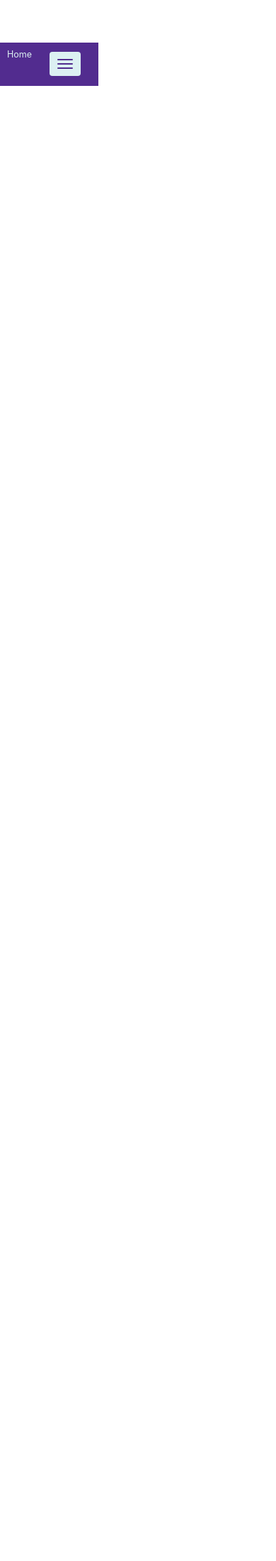
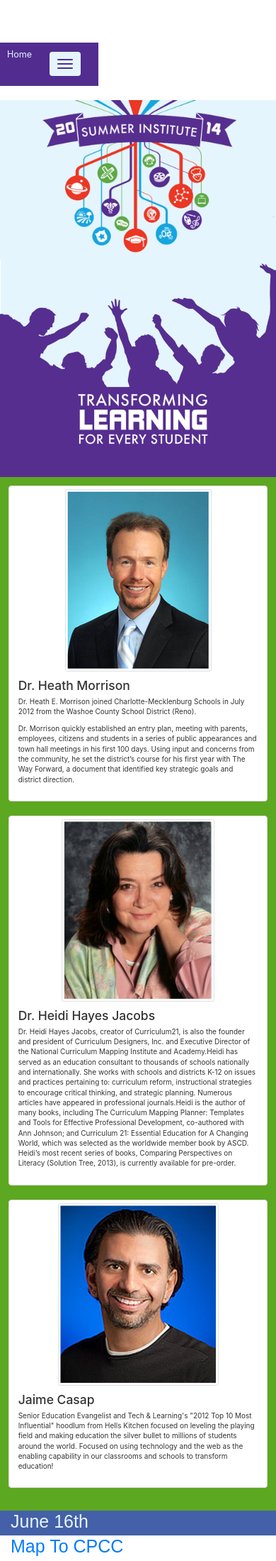
Before and after one commit to cms-jakes/SI14_MobileResponsiveSite, a PHP site: page / in a window 390 px wide. Shown: the top 2199 px of the page at 71% size. Before the commit the page ends 121 px from the top, so only its background shows below. Run offline with PHP 8.4, Linux system fonts and the light colour scheme; some libraries are stand-ins or nearby versions; grey boxes are pictures that could not be loaded.

Commit message:
skeleton of content paceholders up.

```diff
--- a/css/custom.css
+++ b/css/custom.css
@@ -1,12 +1,26 @@
-nav a {background-color:#522c8f; color:#dcf0f2}
-.navbar {background-color:#522c8f; color:#dcf0f2}
-.navbar-nav > li > a {color: #dcf0f2;font-family:futura}
+nav a {background-color:#522c8f; color:#e5f5fd}
+.navbar {background-color:#522c8f; color:#e5f5fd}
+.navbar-nav > li > a {color: #e5f5fd;font-family:futura}
 .navbar-nav a:hover {color: #5ca820 !important; background-color:#522c8f !important}
 .dropdown {color:#522c8f}
 .dropdown-toggle {background-color:#522c8f !important}
 .dropdown-menu {color:#522c8f !important; background-color:#fff !important; font-family:futura}
 .dropdown-menu >li > a {color:#522c8f !important; background-color:#fff !important; font-family:futura; font-weight:bold}
 .dropdown-menu >li > a:hover {color:#5ca820 !important; background-color:#522c8f !important; font-family:futura; font-weight:bold}
-.navbar-toggle {background-color:#dcf0f2}
+.navbar-toggle {background-color:#e5f5fd}
 .navbar .navbar-toggle .icon-bar {background-color: #522c8f;}
-body {background-color:#dcf0f2}
+body {background-color:#e5f5fd}
+.btn .btn-primary > a {margin-left: auto; margin-right: auto; font-family:Futura, "Trebuchet MS", Arial, sans-serif;}
+
+.header {margin-left: auto; margin-right: auto; margin-bottom: 0}
+
+@font-face { font-family: "Kimberley"; src: url(http://www.princexml.com/fonts/larabie/ » kimberle.ttf) format("truetype"); } h1 { font-family: "Kimberley", sans-serif }
+@font-family-base {font-family:Futura, "Trebuchet MS", Arial, sans-serif;}
+
+.green {background-color:#5ca820 !important; color:#fff !important; margin-bottom:0px}
+.purple {background-color:#522c8f}
+.blue {background-color:#4460a8; color:#e5f5fd; margin-top:0px}
+.ltblue {background-color:#522c8f}
+.red {background-color:#ed341f}
+
+#keynotes {padding:3%;}
--- a/index.html
+++ b/index.html
@@ -5,6 +5,8 @@
     <title>CMS Summer Institute '14</title>
     <meta name="viewport" content="width=device-width, initial-scale=1.0">
     <meta name="description" content="Transforming Learning for Every Student">
+<!-- Not sure about "viewport" -->
+    <meta name="viewport" content="width=device-width, initial-scale=1, maximum-scale=1, user-scalable=no">
 	<link rel="shortcut icon" href="favicon.ico"/>
     <link href="css/bootstrap.min.css" rel="stylesheet">
     <link href="css/custom.css" rel="stylesheet">
@@ -41,32 +43,90 @@ ript>
     <!-- Collect the nav links, forms, and other content for toggling -->
     <div class="collapse navbar-collapse" id="navbar-collapse-1">
       <ul class="nav navbar-nav">
-        <li><a href="#">Theme</a></li>
-        <li><a href="#">Keynote Speakers</a></li>
+        <li><a href="#theme">Theme</a></li>
+        <li><a href="#keynotes">Keynote Speakers</a></li>
         <li class="dropdown">
           <a href="#" class="dropdown-toggle" data-toggle="dropdown">Schedule of Presentations<b class="caret"></b></a>
           <ul class="dropdown-menu">
-            <li><a href="#">June 16th</a></li>
-            <li><a href="#">June 17th</a></li>
-            <li><a href="#">June 18th</a></li>
-            <li><a href="#">June 19th</a></li>
+            <li><a href="#June 16th">June 16th</a></li>
+            <li><a href="#June 17th">June 17th</a></li>
+            <li><a href="#June 18th">June 18th</a></li>
+            <li><a href="#June 19th">June 19th</a></li>
             	<li class="divider"></li>
-			<li><a href="#">June 23rd</a></li>
-            <li><a href="#">June 24th</a></li>
-            <li><a href="#">June 25th</a></li>
-            <li><a href="#">June 26th</a></li>
+			<li><a href="#June 23rd">June 23rd</a></li>
+            <li><a href="#June 24th">June 24th</a></li>
+            <li><a href="#June 25th">June 25th</a></li>
+            <li><a href="#June 26th">June 26th</a></li>
           </ul>
         </li>
+        <li><a href="#maps">Maps</li>
       </ul>
     </div><!-- /.navbar-collapse -->
   </div><!-- /.container-fluid -->
 </nav>
 </div>
+<img src="images/SI_LogoTop.png" class="header img-responsive" >
+<div id="theme">
 
+<img src="images/SI_LogoBottom.png" class="header img-responsive" >
 
+</div>
 
+<!-- Keynotes -->
+<div class="green" id="keynotes">
+<div class="row">
+<div class="col-md-4">
+	<div class="thumbnail">
+	<img src="images/morrison.jpg" class="img-thumbnail"/>
+	<div class="caption"><h3>Dr. Heath Morrison</h3><p>Dr. Heath E. Morrison joined Charlotte-Mecklenburg Schools in July 2012 from the Washoe County School District (Reno).</p><p>Dr. Morrison quickly established an entry plan, meeting with parents, employees, citizens and students in a series of public appearances and town hall meetings in his first 100 days. Using input and concerns from the community, he set the district’s course for his first year with The Way Forward, a document that identified key strategic goals and district direction.</p>
+	</div>
+</div>
+</div>
+<div class="col-md-4">
+	<div class="thumbnail">
+		<img src="images/hayes.jpg" class="img-thumbnail">
+		<div class="caption"><h3>Dr. Heidi Hayes Jacobs</h3><p>Dr. Heidi Hayes Jacobs, creator of Curriculum21, is also the founder and president of Curriculum Designers, Inc. and Executive Director of the National Curriculum Mapping Institute and Academy.Heidi has served as an education consultant to thousands of schools nationally and internationally. She works with schools and districts K-12 on issues and practices pertaining to: curriculum reform, instructional strategies to encourage critical thinking, and strategic planning. Numerous articles have appeared in professional journals.Heidi is the author of many books, including The Curriculum Mapping Planner: Templates and Tools for Effective Professional Development, co-authored with Ann Johnson; and Curriculum 21: Essential Education for A Changing World, which was selected as the worldwide member book by ASCD.  Heidi’s most recent series of books, Comparing Perspectives on Literacy (Solution Tree, 2013), is currently available for pre-order.</p>
+		</div>
+	</div>
+</div>
+<div class="col-md-4">
+	<div class="thumbnail">
+	<img src="images/casap.jpg" class="img-thumbnail">
+	<div class="caption"><h3>Jaime Casap</h3><p>Senior Education Evangelist and Tech & Learning's "2012 Top 10 Most Influential" hoodlum from Hells Kitchen focused on leveling the playing field and making education the silver bullet to millions of students around the world. Focused on using technology and the web as the enabling capability in our classrooms and schools to transform education!</p>	</div>
+</div>
+</div>
+</div>
+</div>
 
+<!-- End Keynotes -->
 
+<!-- June 16th -->
+<div class="blue" id="June 16th">
+	<div class="container">
+		<h1>June 16th</h1>
+	</div>
+</div>
+<!-- June 17th -->
+<!-- June 18th -->
+<!-- June 19th -->
+<!-- June 23rd -->
+<!-- June 24th -->
+<!-- June 25th -->
+<!-- June 26th -->
+
+<!--Maps -->
+<div class="white" id="maps">
+	<div class="container">
+		<div>
+			<h1>Map To CPCC</h1>
+			<iframe src="https://www.google.com/maps/embed?pb=!1m14!1m8!1m3!1d26073.143073195653!2d-80.825558!3d35.227813!3m2!1i1024!2i768!4f13.1!3m3!1m2!1s0x0%3A0xdf782956a4f2a05a!2sCentral+Piedmont+Community+College+-+Central+Campus!5e0!3m2!1sen!2sus!4v1395891196303" width="100%" height="450" frameborder="0" style="border:0"></iframe>
+		</div>
+		<div>
+			<a href="https://www.cpcc.edu/campuses/central/images/central_map"><button type="button" class="btn btn-primary center">Download Campus Map</button></a>
+
+		</div>
+	</div>
+</div>
 <!-- javaScript-->
 	<script src="http://code.jquery.com/jquery-latest.min.js"></script>
 	<script src="js/bootstrap.min.js"></script>
```
Also changed, not shown: images/Casap.jpg (added), images/Hayes.jpg (added), images/Morrison.jpg (added), images/SI_LogoBottom.png (added), images/SI_LogoTop.png (added), 1 other file.
